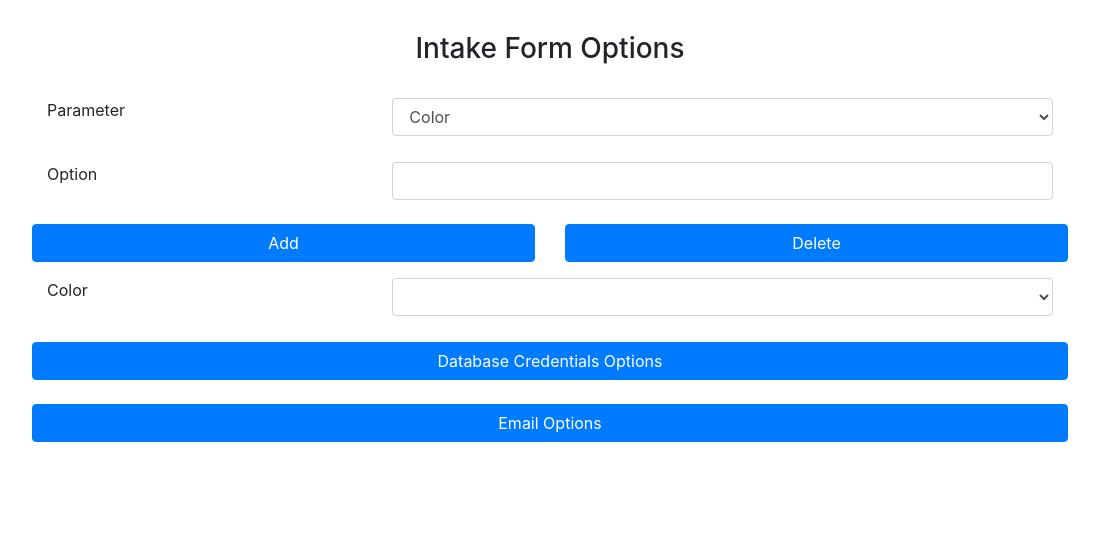
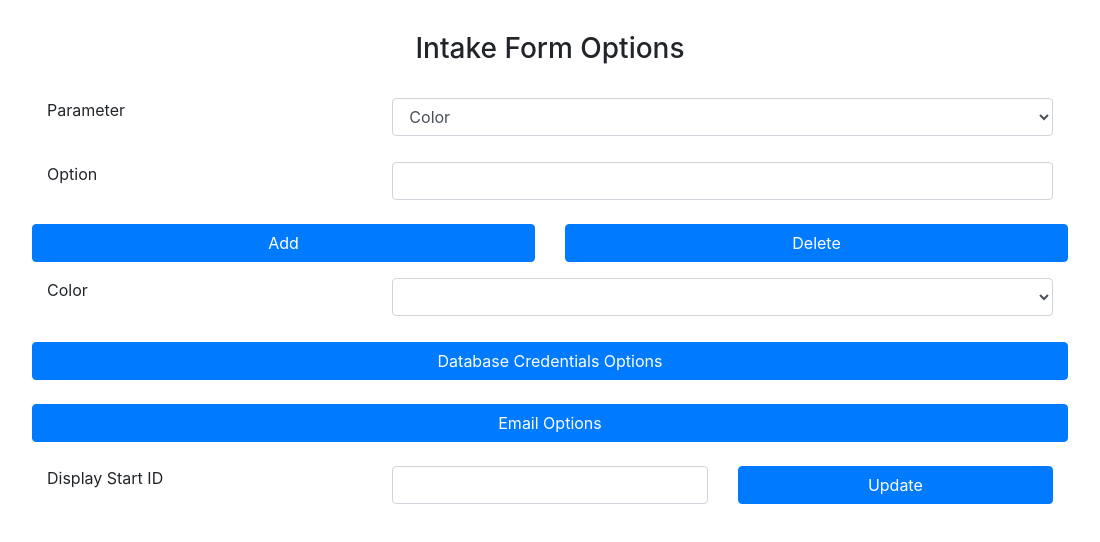
Before and after one commit to will-wrigh/order-intake-app, an Electron app: page options.html in a window 1100 px wide. Drawn offline with nearby package versions, Linux system fonts and the light colour scheme.

Commit message:
bug fixes

```diff
--- a/main.js
+++ b/main.js
@@ -19,7 +19,7 @@ function createWindow () {
       // devTools: true
     }
 })
-  mainWindow.webContents.openDevTools();
+  // mainWindow.webContents.openDevTools();
   mainWindow.loadURL(url.format({
     pathname: path.join(__dirname, 'index.html'),
     protocol: 'file:',
--- a/options.html
+++ b/options.html
@@ -84,6 +84,21 @@
         </div>
        -->
        <!-- <button id="backgroundUpdate" type="button" class="btn btn-primary btn-block">Update Background</button> -->
+      </br>
+       <div class="col">
+            <div class="row">
+              <div class="col">
+                <p>Display Start ID</p>
+              </div>
+              <div class="col">
+                  <input id="startID" type="text" class="form-control" placeholder="" aria-label="PrintFile" aria-describedby="basic-addon1"><br>
+              </div>
+              <div class="col">
+                  <button id="changeStartID" type="button" class="btn btn-primary btn-block">Update</button>
+              </div>
+            </div>
+        </div>
+
       </div>
 </div>
 
--- a/options.js
+++ b/options.js
@@ -101,4 +101,12 @@ databaseWindowBtn.addEventListener('click', function (event) {
 	  win.show()
 });
 
+const changeStartID = document.getElementById('changeStartID')
+const startidval = document.getElementById('startID')
+startidval.value = JSON.parse(localStorage.getItem('start-id'));
+changeStartID.addEventListener('click', function (event) {
+	localStorage.setItem("start-id", JSON.stringify(startidval.value));
+	alert('Start ID for queue display updated')
+});
+
 }
--- a/table.js
+++ b/table.js
@@ -156,6 +156,9 @@ window.onload = function () {
         for(r of result){ //for each row in the table
             if (err) throw err;
             var field = r;
+            var startID = JSON.parse(localStorage.getItem('start-id'))
+            if (field.id>=startID){
+            // if (field.id>342){
                 // console.log(field);
                 var name = field.full_name + " (" + field.netID + ")";
                 var material = field.material;
@@ -185,6 +188,7 @@ window.onload = function () {
 
                 newDataArray.push([field.id,name,createNew(fileName,field.id),field.date,cost,material,field.completed,field.emailSent,field.imageTaken,field.paidFor,field.comments,field.printer]);
                 k+=1;
+                }
             }
             localStorage.setItem("data", JSON.stringify(hot.getData()));
             hot.populateFromArray(0, 0, newDataArray);
```
Lines whose indentation alone changed are shown as unchanged.
